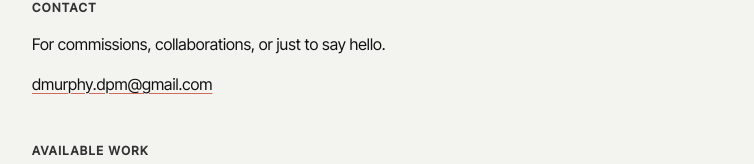
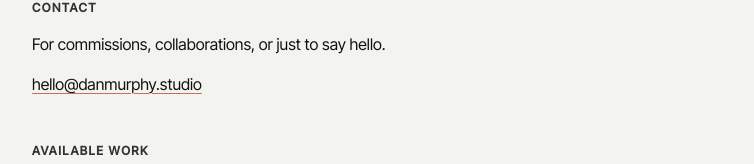
Before and after one commit to thatsdanmurphy/danmurphy-studio, a React (Vite) app: page / in a window 1280 px wide. Shown: the part 1327-1491 px from the top of the page, without its empty margins (256-1010 px from the left). Built offline with nearby package versions, Linux system fonts and the light colour scheme; a web font is replaced by a local one.

Commit message:
chore: update contact email to studio alias

```diff
--- a/src/components/Contact/Contact.jsx
+++ b/src/components/Contact/Contact.jsx
@@ -3,7 +3,7 @@ import React from "react";
 import "./Contact.css";
 
 export default function Contact() {
-  const email = "dmurphy.dpm@gmail.com";
+  const email = "hello@danmurphy.studio";
 
   return (
     <section id="contact" className="section contact">
```
